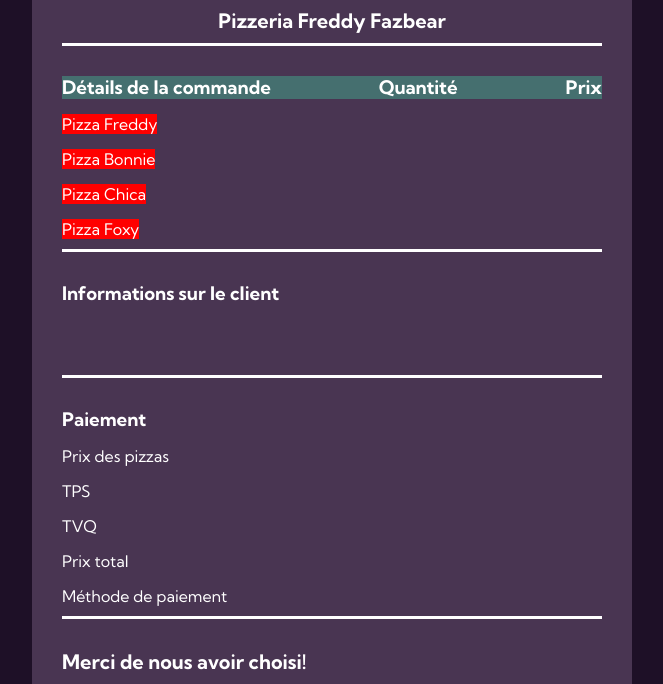
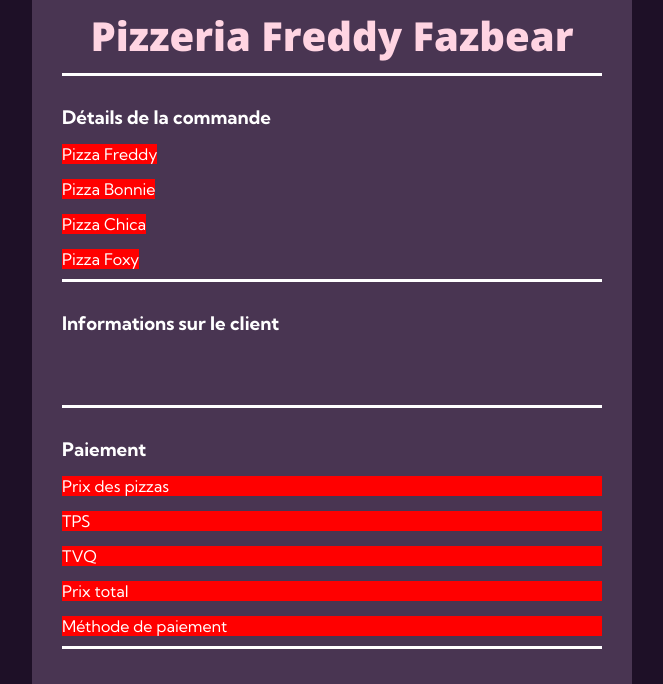
Before and after one commit to BozelkoThomas/TP3_bozelko_labrie_rivard-septimus, a plain HTML site: page pizza.html in a window 1280 px wide. Shown: the part 976-1660 px from the top of the page, without its empty margins (308-971 px from the left). Drawn offline with nearby package versions, Linux system fonts and the light colour scheme.

Commit message:
css et js

```diff
--- a/pizza.css
+++ b/pizza.css
@@ -92,7 +92,6 @@
     display: flex;
     flex-direction: column;
     justify-content: center;
-    align-items: center;
     width: 600px;
     padding: 30px;
 }
@@ -105,6 +104,13 @@
     margin-bottom: 30px;
     border-bottom: 3px solid white;
     padding-bottom: 10px;
+
+    h2 {
+        font-family: "Open Sans";
+        font-size: 40px;
+        color: #FFD4E2;
+        font-weight: 900;
+    }
 }
 
 #button {
@@ -139,5 +145,21 @@
 #commande-header {
     display: flex;
     justify-content: space-between;
-    background-color: rgb(69, 111, 111);
 }
+
+#facture-footer {
+    display: flex;
+    justify-content: center;
+
+    h2 {
+        font-size: 30px;
+    }
+
+}
+
+.prixContainer {
+    background-color: red;
+    display: flex;
+    justify-content: space-between;
+    align-items: center;
+}
--- a/pizza.html
+++ b/pizza.html
@@ -27,7 +27,7 @@
     <section id="commander"></section>
 
 
-    <section id="facture" style="display: block;">
+    <section id="facture" style="display: flex;">
         <div id="facture-header">
             <img src="./logo.png" alt="">
         </div>
--- a/pizza.js
+++ b/pizza.js
@@ -108,7 +108,6 @@
 // Choix 1
 const paiementCheckboxes1 = document.createElement("input");
 paiementCheckboxes1.setAttribute("type", "radio");
-paiementCheckboxes1.setAttribute("name", "checkbox");
 paiementCheckboxes1.setAttribute("id", "paiement1");
 paiementChoix1.appendChild(paiementCheckboxes1);
 
@@ -120,7 +119,6 @@
 // Choix 2
 const paiementCheckboxes2 = document.createElement("input");
 paiementCheckboxes2.setAttribute("type", "radio");
-paiementCheckboxes2.setAttribute("name", "checkbox");
 paiementCheckboxes2.setAttribute("id", "paiement2");
 paiementChoix2.appendChild(paiementCheckboxes2);
 
@@ -132,7 +130,6 @@
 // Choix 3
 const paiementCheckboxes3 = document.createElement("input");
 paiementCheckboxes3.setAttribute("type", "radio");
-paiementCheckboxes3.setAttribute("name", "checkbox");
 paiementCheckboxes3.setAttribute("id", "paiement3");
 paiementChoix3.appendChild(paiementCheckboxes3);
 
@@ -232,6 +229,7 @@
 // Facture (cachée)--------------------------------------------------------------------------------------------------------------------------------------------
 
 // BASE
+
 const factureHeader = document.getElementById("facture-header");
 const titreFacture = document.createElement("h2");
 titreFacture.textContent = "Pizzeria Freddy Fazbear";
@@ -268,13 +266,6 @@
 titreCommandeNom.textContent = "Détails de la commande"
 titreCommande.appendChild(titreCommandeNom);
 
-const titreCommandeQt = document.createElement("h3");
-titreCommandeQt.textContent = "Quantité"
-titreCommande.appendChild(titreCommandeQt);
-
-const titreCommandePrix = document.createElement("h3");
-titreCommandePrix.textContent = "Prix"
-titreCommande.appendChild(titreCommandePrix);
 // Freddy
 const pizza1 = document.createElement("p");
 pizza1.textContent = "Pizza Freddy"
@@ -436,8 +427,26 @@
 footer.appendChild(titreFooter);
 
 function commanderPizzas() {
+    let facture = document.getElementById("facture");
+    facture.style.display = "flex";
+
+    // Client
     nomPrenom.textContent = inputNomLivraison.value;
     telephone.textContent = inputTelLivraison.value;
     adresse.textContent = inputAdresseLivraison.value;
     courriel.textContent = inputCourrielClient.value;
+
+    // Paiement
+    if (document.getElementById("paiement1").checked) {
+        methode.textContent = "carte de crédit (en ligne)";
+    }
+
+    else if (document.getElementById("paiement2").checked) {
+        methode.textContent = "carte de crédit ou débit (à la porte)";
+
+    }
+    else if (document.getElementById("paiement3").checked) {
+        methode.textContent = "espèces (à la porte)";
+
+    }
 }
```
